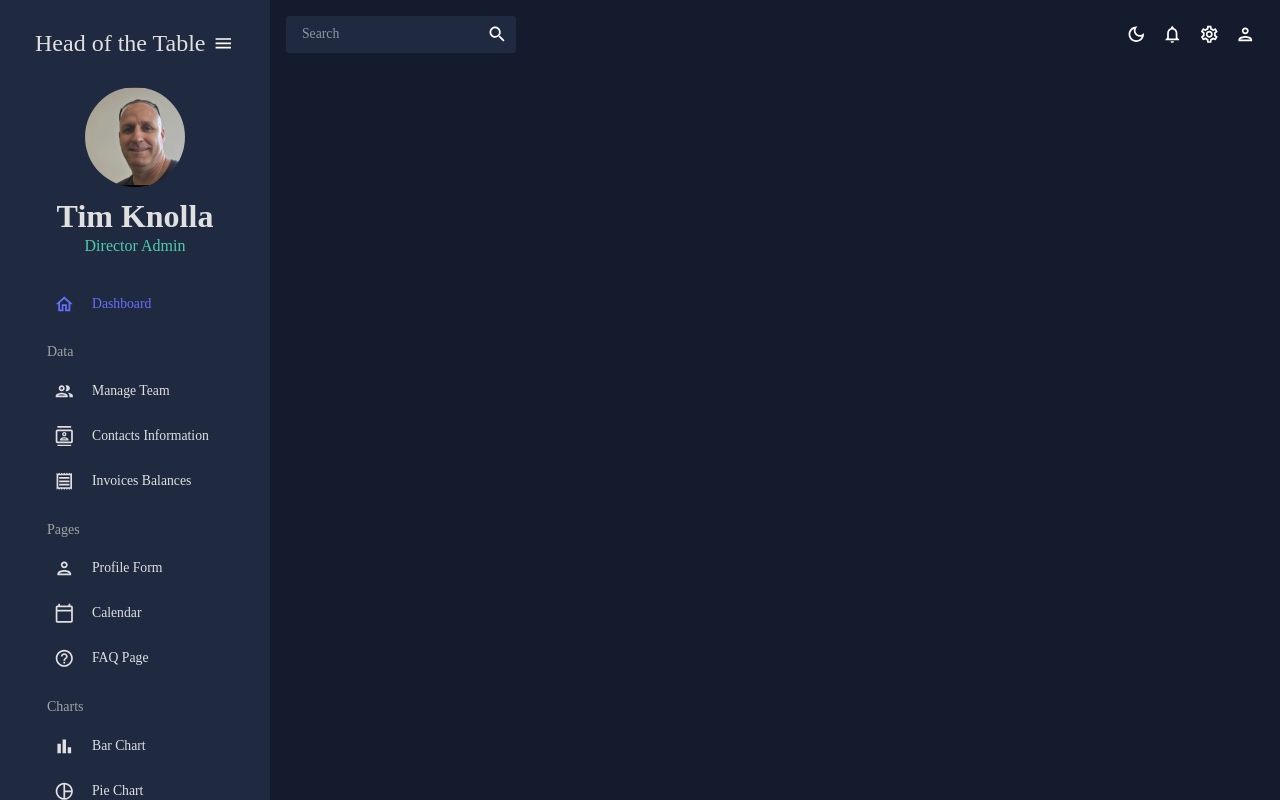
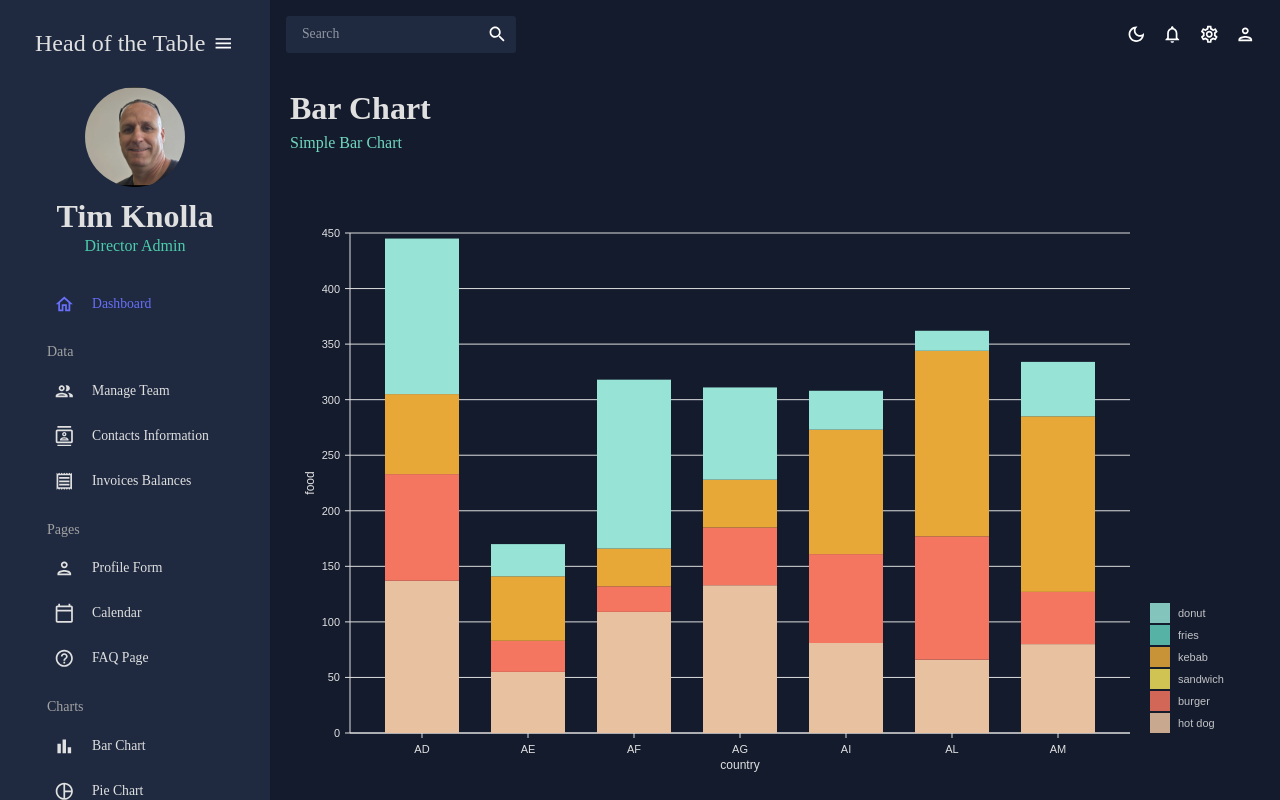
Before and after one commit to threejay20/react-admin, a React (Create React App) app: page /bar in a window 1280 px wide. Built offline with nearby package versions, Linux system fonts and the light colour scheme.

Commit message:
barchart

```diff
--- a/src/App.js
+++ b/src/App.js
@@ -8,11 +8,11 @@
 import Team from "./scenes/team";
 import Invoices from "./scenes/invoices";
 import Contacts from "./scenes/contacts";
-// import Bar from "./scenes/bar";
+import Bar from "./scenes/bar";
 import Form from "./scenes/form";
 // import Line from "./scenes/line";
 // import Pie from "./scenes/pie";
-// import FAQ from "./scenes/faq";
+import FAQ from "./scenes/faq";
 // import Geography from "./scenes/geography";
 import Calendar from "./scenes/calendar";
 
@@ -35,10 +35,10 @@
             <Route path="/contacts" element={<Contacts />} />
             <Route path="/invoices" element={<Invoices />} />
             <Route path="/form" element={<Form />} />
-            {/* <Route path="/bar" element={<Bar />} /> */}
+            <Route path="/bar" element={<Bar />} />
             {/* <Route path="/pie" element={<Pie />} /> */}
             {/* <Route path="/line" element={<Line />} /> */}
-            {/* <Route path="/faq" element={<FAQ />} /> */}
+            <Route path="/faq" element={<FAQ />} />
             {/* <Route path="/geography" element={<Geography />} /> */}
             <Route path="/calendar" element={<Calendar />} />
           </Routes>
--- /dev/null
+++ b/src/components/BarChart.jsx
@@ -0,0 +1,130 @@
+import { useTheme } from "@mui/material";
+import { ResponsiveBar } from "@nivo/bar";
+import { tokens } from "../theme";
+import { mockBarData as data } from "../data/mockData";
+
+const BarChart = ({ isDashboard = false }) => {
+  const theme = useTheme();
+  const colors = tokens(theme.palette.mode);
+
+  return (
+    <ResponsiveBar
+      data={data}
+      theme={{
+        // added
+        axis: {
+          domain: {
+            line: {
+              stroke: colors.grey[100],
+            },
+          },
+          legend: {
+            text: {
+              fill: colors.grey[100],
+            },
+          },
+          ticks: {
+            line: {
+              stroke: colors.grey[100],
+              strokeWidth: 1,
+            },
+            text: {
+              fill: colors.grey[100],
+            },
+          },
+        },
+        legends: {
+          text: {
+            fill: colors.grey[100],
+          },
+        },
+      }}
+      keys={["hot dog", "burger", "sandwich", "kebab", "fries", "donut"]}
+      indexBy="country"
+      margin={{ top: 50, right: 130, bottom: 50, left: 60 }}
+      padding={0.3}
+      valueScale={{ type: "linear" }}
+      indexScale={{ type: "band", round: true }}
+      colors={{ scheme: "nivo" }}
+      defs={[
+        {
+          id: "dots",
+          type: "patternDots",
+          background: "inherit",
+          color: "#38bcb2",
+          size: 4,
+          padding: 1,
+          stagger: true,
+        },
+        {
+          id: "lines",
+          type: "patternLines",
+          background: "inherit",
+          color: "#eed312",
+          rotation: -45,
+          lineWidth: 6,
+          spacing: 10,
+        },
+      ]}
+      borderColor={{
+        from: "color",
+        modifiers: [["darker", "1.6"]],
+      }}
+      axisTop={null}
+      axisRight={null}
+      axisBottom={{
+        tickSize: 5,
+        tickPadding: 5,
+        tickRotation: 0,
+        legend: isDashboard ? undefined : "country", // changed
+        legendPosition: "middle",
+        legendOffset: 32,
+      }}
+      axisLeft={{
+        tickSize: 5,
+        tickPadding: 5,
+        tickRotation: 0,
+        legend: isDashboard ? undefined : "food", // changed
+        legendPosition: "middle",
+        legendOffset: -40,
+      }}
+      enableLabel={false}
+      labelSkipWidth={12}
+      labelSkipHeight={12}
+      labelTextColor={{
+        from: "color",
+        modifiers: [["darker", 1.6]],
+      }}
+      legends={[
+        {
+          dataFrom: "keys",
+          anchor: "bottom-right",
+          direction: "column",
+          justify: false,
+          translateX: 120,
+          translateY: 0,
+          itemsSpacing: 2,
+          itemWidth: 100,
+          itemHeight: 20,
+          itemDirection: "left-to-right",
+          itemOpacity: 0.85,
+          symbolSize: 20,
+          effects: [
+            {
+              on: "hover",
+              style: {
+                itemOpacity: 1,
+              },
+            },
+          ],
+        },
+      ]}
+      role="application"
+      barAriaLabel={function (e) {
+        return e.id + ": " + e.formattedValue + " in country: " + e.indexValue;
+      }}
+    />
+  );
+};
+
+export default BarChart;
--- /dev/null
+++ b/src/scenes/bar/index.jsx
@@ -0,0 +1,17 @@
+import { Box } from "@mui/material";
+import Header from "../../components/Header";
+import BarChart from "../../components/BarChart";
+
+const Bar = () => {
+    return (
+        <Box m="20px">
+            <Header title= "Bar Chart" subtitle="Simple Bar Chart" />
+
+            <Box height="75vh">
+                <BarChart />
+
+            </Box>
+        </Box>
+    )
+}
+export default Bar;
--- /dev/null
+++ b/src/scenes/faq/index.jsx
@@ -0,0 +1,74 @@
+import { Box, useTheme,} from "@mui/material";
+import Header from "../../components/Header";
+import Accordion from "@mui/material/Accordion";
+import AccordionSummary from "@mui/material/AccordionSummary";
+import AccordionDetails from "@mui/material/AccordionDetails";
+import ExpandMoreIcon from  "@mui/icons-material/ExpandMore";
+import { tokens } from "../../theme";
+import Typography from "@mui/material/Typography";
+
+const FAQ = () => {
+    const theme = useTheme();
+    const colors = tokens (theme.palette.mode);
+
+    return <Box m="20px">
+        <Header title ="FAQ" subtitle="Frequently Asked Questions Page" />
+
+
+        <Accordion defaultExpanded>
+            <AccordionSummary expandIcon={<ExpandMoreIcon />}>
+                <Typography color={colors.greenAccent[500]} variant="h5">
+                    An Important question
+                </Typography>
+            </AccordionSummary>
+            <AccordionDetails>
+                <Typography>
+                    Who that is? Thats just my baby daddy
+                </Typography>
+            </AccordionDetails>
+        </Accordion>
+
+        <Accordion defaultExpanded>
+            <AccordionSummary expandIcon={<ExpandMoreIcon />}>
+                <Typography color={colors.greenAccent[500]} variant="h5">
+                    Another Important question
+                </Typography>
+            </AccordionSummary>
+            <AccordionDetails>
+                <Typography>
+                    Who that is? Thats just my baby daddy
+                </Typography>
+            </AccordionDetails>
+        </Accordion>
+
+        <Accordion defaultExpanded>
+            <AccordionSummary expandIcon={<ExpandMoreIcon />}>
+                <Typography color={colors.greenAccent[500]} variant="h5">
+                    Random Question
+                </Typography>
+            </AccordionSummary>
+            <AccordionDetails>
+                <Typography>
+                    Who that is? Thats just my baby daddy
+                </Typography>
+            </AccordionDetails>
+        </Accordion>
+
+        <Accordion defaultExpanded>
+            <AccordionSummary expandIcon={<ExpandMoreIcon />}>
+                <Typography color={colors.greenAccent[500]} variant="h5">
+                    A Question that doesn't need to be asked
+                </Typography>
+            </AccordionSummary>
+            <AccordionDetails>
+                <Typography>
+                    Who that is? Thats just my baby daddy
+                </Typography>
+            </AccordionDetails>
+        </Accordion>
+
+
+    </Box>
+}
+
+export default FAQ;
```
